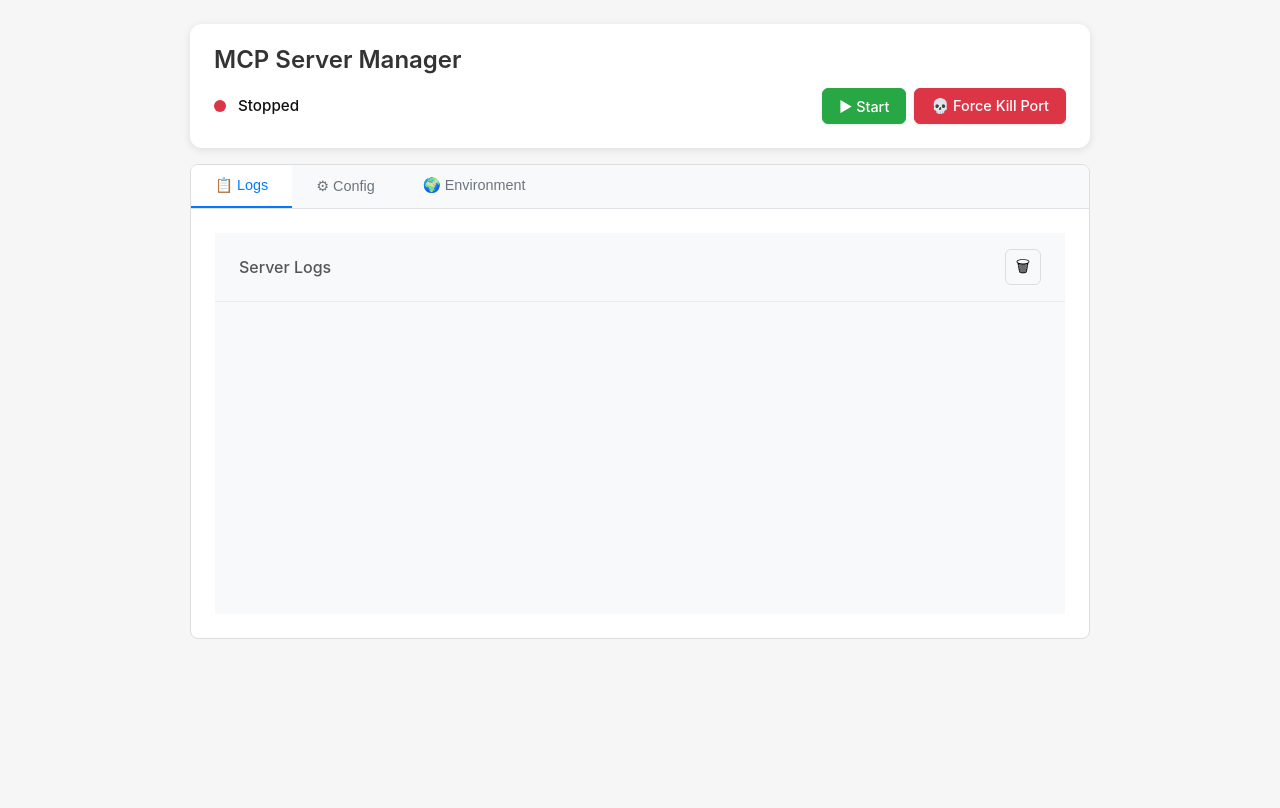
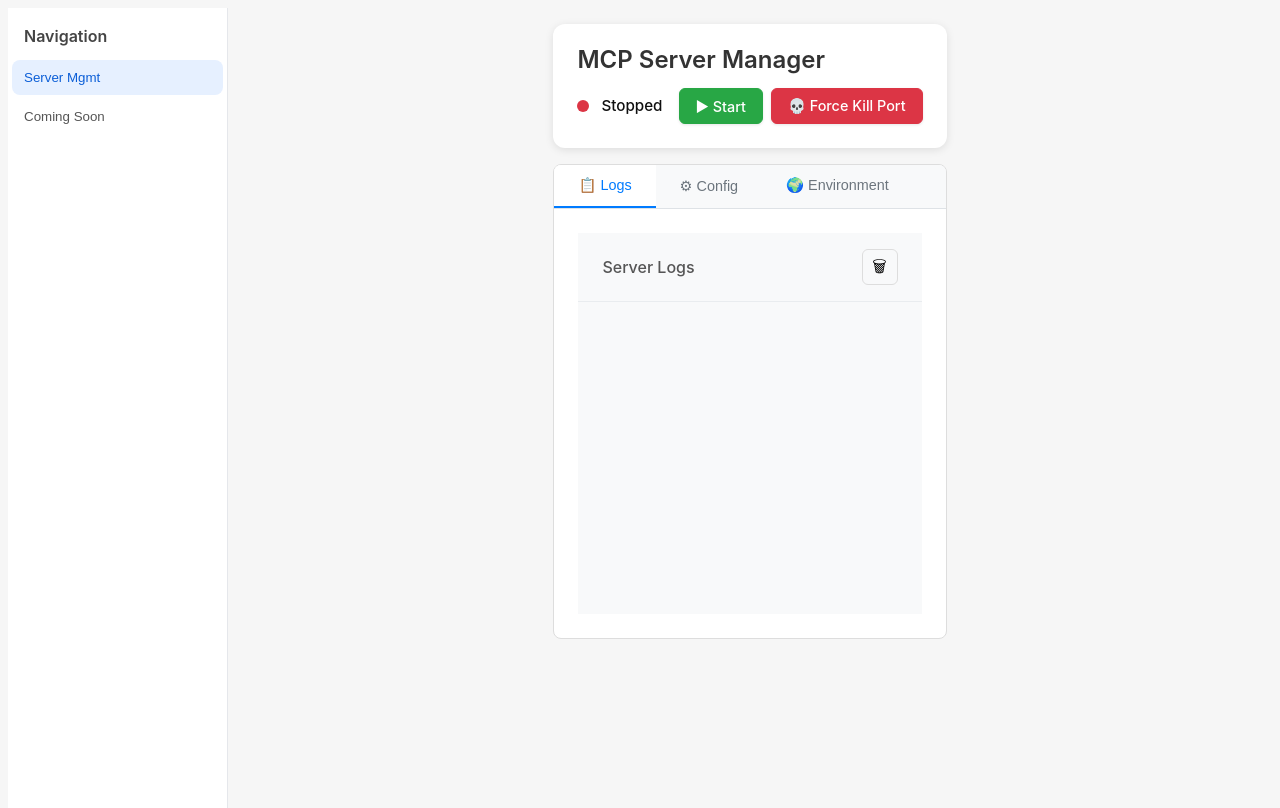
Before and after one commit to plusplusoneplusplus/mcp, a website built with Vite: page app/index.html in a window 1280 px wide. Built offline with nearby package versions, Linux system fonts and the light colour scheme.

Commit message:
feat: add left panel navigation with Server Mgmt default (#491)
- Add left sidebar navigation with 'Server Mgmt' and 'Coming Soon' items
- Implement view system for future navigation expansion
- Wrap existing content in server-view section as default active view
- Add CSS grid layout for app shell with sidebar and main content
- Include dark mode support for sidebar styling
- Add JavaScript event handlers for sidebar navigation
- Maintain existing functionality while adding navigation structure

Closes request for left panel with selectable navigation items

```diff
--- a/app/index.html
+++ b/app/index.html
@@ -10,7 +10,16 @@
 </head>
 
 <body>
+  <div class="app-shell">
+    <aside class="sidebar">
+      <div class="sidebar-header">Navigation</div>
+      <nav class="sidebar-nav">
+        <button class="sidebar-item active" data-section="server">Server Mgmt</button>
+        <button class="sidebar-item" data-section="tbd" disabled>Coming Soon</button>
+      </nav>
+    </aside>
     <main class="container">
+      <section id="server-view" class="view active">
         <div class="header">
           <h1>MCP Server Manager</h1>
           <div class="status-controls">
@@ -77,7 +86,10 @@
             </div>
           </div>
         </div>
+      </section>
+      <!-- Future views can be added here as separate .view sections -->
     </main>
+  </div>
 </body>
 
 </html>
--- a/app/src/main.ts
+++ b/app/src/main.ts
@@ -583,4 +583,25 @@ window.addEventListener("DOMContentLoaded", async () => {
   updateServerStatus();
   getEnvFilePath();
   loadEnvFileRaw();
+
+  // Sidebar navigation: activate selected section/view
+  const sidebarItems: NodeListOf<HTMLButtonElement> | null = document.querySelectorAll('.sidebar-item');
+  const views: NodeListOf<HTMLElement> | null = document.querySelectorAll('.view');
+
+  sidebarItems?.forEach(item => {
+    item.addEventListener('click', () => {
+      // Update active state on sidebar
+      sidebarItems.forEach(i => i.classList.remove('active'));
+      item.classList.add('active');
+
+      // Show corresponding view by data-section -> #{section}-view
+      const section = item.dataset.section;
+      if (!section) return;
+      views?.forEach(v => v.classList.remove('active'));
+      const target = document.getElementById(`${section}-view`);
+      if (target) {
+        target.classList.add('active');
+      }
+    });
+  });
 });
--- a/app/src/styles.css
+++ b/app/src/styles.css
@@ -428,6 +428,61 @@ input[type="text"]:focus {
   font-weight: 500;
 }
 
+.app-shell {
+  display: grid;
+  grid-template-columns: 220px 1fr;
+  height: 100vh;
+}
+
+.sidebar {
+  background: #ffffff;
+  border-right: 1px solid #e5e7eb;
+  display: flex;
+  flex-direction: column;
+}
+
+.sidebar-header {
+  padding: 1rem 1rem 0.5rem 1rem;
+  font-weight: 600;
+  color: #444;
+}
+
+.sidebar-nav {
+  display: flex;
+  flex-direction: column;
+  padding: 0.25rem;
+  gap: 0.25rem;
+}
+
+.sidebar-item {
+  text-align: left;
+  padding: 0.625rem 0.75rem;
+  border: none;
+  background: transparent;
+  border-radius: 8px;
+  cursor: pointer;
+  color: #555;
+  font-weight: 500;
+}
+
+.sidebar-item:hover {
+  background: #f3f4f6;
+  color: #111827;
+}
+
+.sidebar-item.active {
+  background: #e6f0ff;
+  color: #0b5ed7;
+}
+
+.view {
+  display: none;
+}
+
+.view.active {
+  display: block;
+}
+
 @media (prefers-color-scheme: dark) {
   :root {
     color: #f6f6f6;
@@ -439,6 +494,29 @@ input[type="text"]:focus {
   .logs-section {
     background: #2d2d2d;
     border: 1px solid #404040;
+  }
+
+  .sidebar {
+    background: #222;
+    border-right-color: #333;
+  }
+
+  .sidebar-header {
+    color: #ddd;
+  }
+
+  .sidebar-item {
+    color: #ccc;
+  }
+
+  .sidebar-item:hover {
+    background: #2a2a2a;
+    color: #fff;
+  }
+
+  .sidebar-item.active {
+    background: #0b2e5f;
+    color: #7db3ff;
   }
 
   .env-header {
```
Lines whose indentation alone changed are shown as unchanged.
